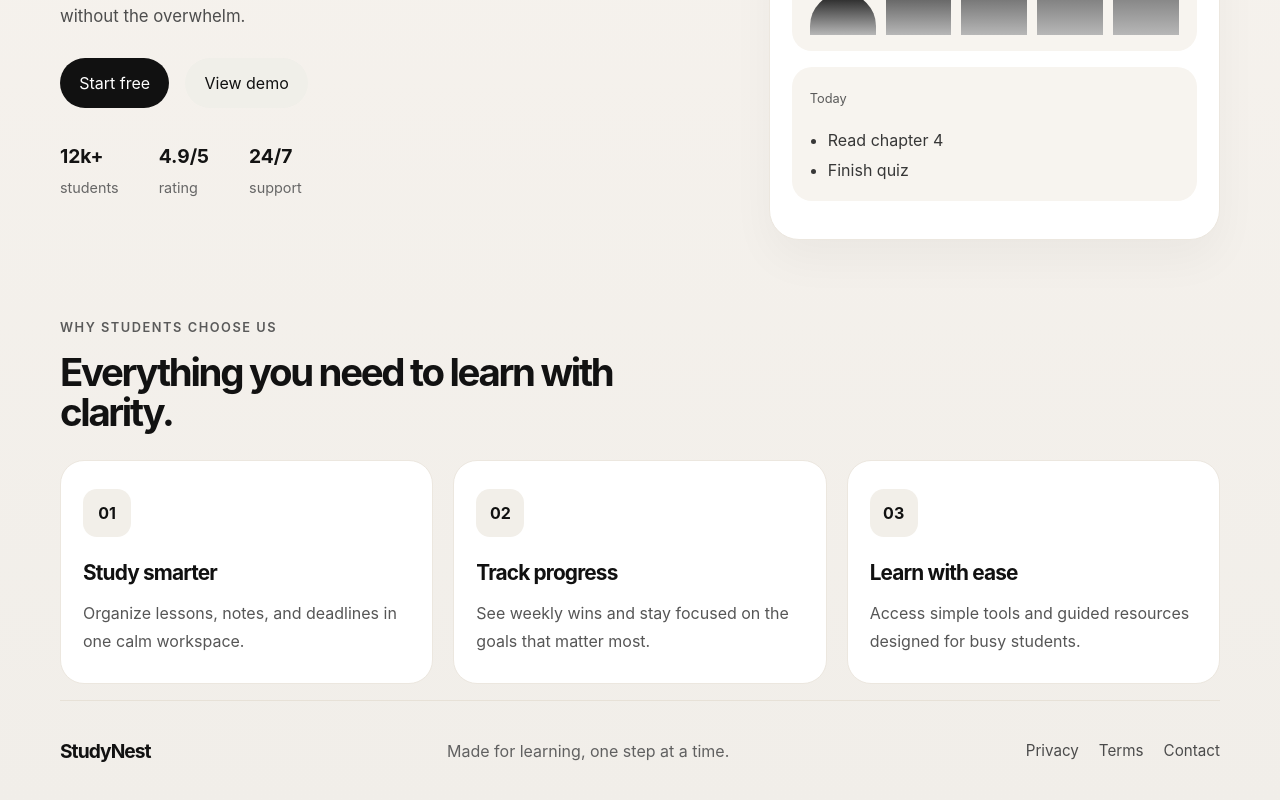
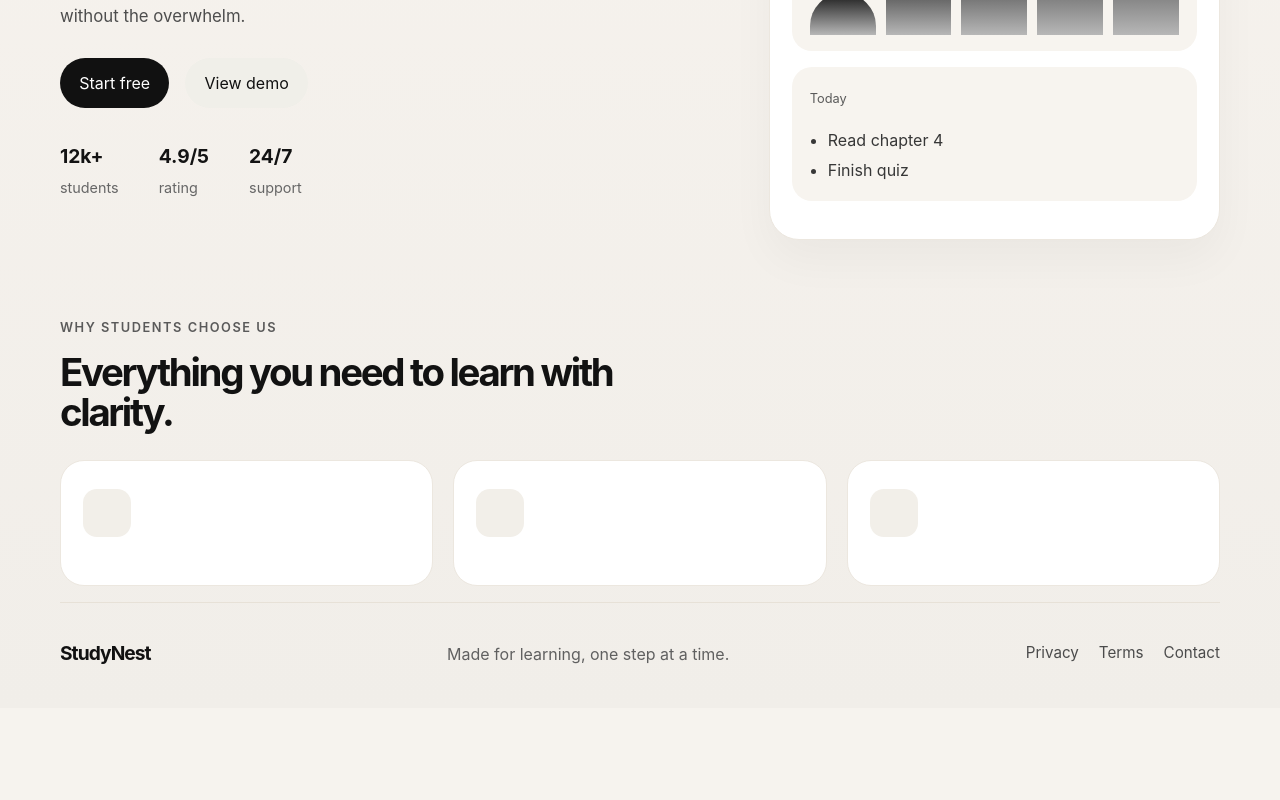
Before and after one commit to ManishNewa/ReactApp, a React (Vite) app: page / in a window 1280 px wide. Shown: the part 410-1210 px from the top of the page. After the commit the page ends 1118 px from the top, so only its background shows below. Built offline with nearby package versions, Linux system fonts and the light colour scheme.

Commit message:
divide inner contents of features into feature components

```diff
--- /dev/null
+++ b/src/components/cards/FeatureCard.jsx
@@ -0,0 +1,9 @@
+export default function FeatureCard({ order, title, description }) {
+    return (
+        <article className="feature-card">
+            <div className="feature-icon">{order}</div>
+            <h3>{title}</h3>
+            <p>{description}</p>
+        </article>
+    );
+}
--- a/src/layouts/Features.jsx
+++ b/src/layouts/Features.jsx
@@ -1,4 +1,26 @@
+import FeatureCard from '../components/cards/FeatureCard';
+
 export default function FeatureSection() {
+    const features = [
+        {
+            order: '01',
+            title: 'Study smarter',
+            description:
+                'See weekly wins and stay focused on the goals that matter most.',
+        },
+        {
+            order: '02',
+            title: 'Track progress',
+            description:
+                'See weekly wins and stay focused on the goals that matter most.',
+        },
+        {
+            order: '03',
+            title: 'Learn with ease',
+            description:
+                'Access simple tools and guided resources designed for busy students.',
+        },
+    ];
     return (
         <section className="features">
             <div className="section-heading">
@@ -7,32 +29,11 @@ export default function FeatureSection() {
             </div>
 
             <div className="feature-grid">
-                <article className="feature-card">
-                    <div className="feature-icon">01</div>
-                    <h3>Study smarter</h3>
-                    <p>
-                        Organize lessons, notes, and deadlines in one calm
-                        workspace.
-                    </p>
-                </article>
-
-                <article className="feature-card">
-                    <div className="feature-icon">02</div>
-                    <h3>Track progress</h3>
-                    <p>
-                        See weekly wins and stay focused on the goals that
-                        matter most.
-                    </p>
-                </article>
-
-                <article className="feature-card">
-                    <div className="feature-icon">03</div>
-                    <h3>Learn with ease</h3>
-                    <p>
-                        Access simple tools and guided resources designed for
-                        busy students.
-                    </p>
-                </article>
+                {
+                    features.map((feature) => (
+                        <FeatureCard key={feature.order} feature={feature} />
+                    ))
+                }
             </div>
         </section>
     );
```
